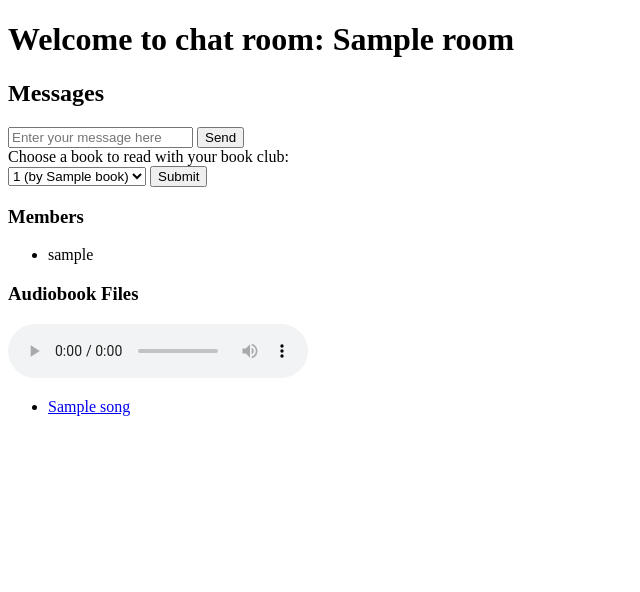
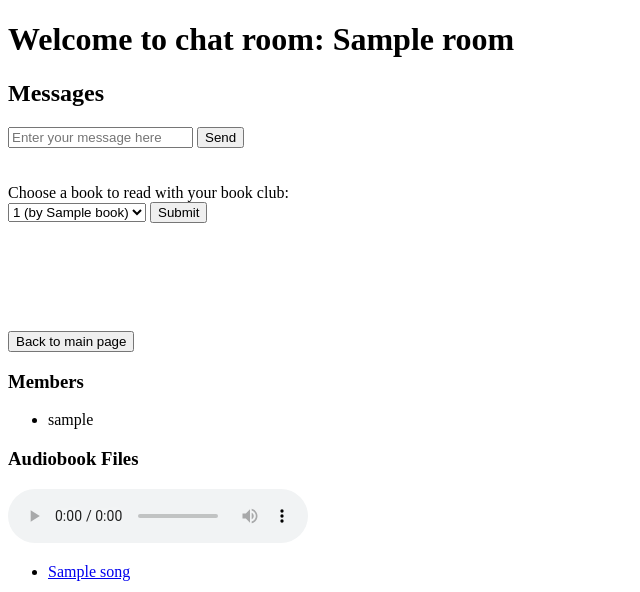
Before and after one commit to sharonwangg/cs411-proj, a Flask app: template cs411_project/back/for_demo/templates/view_room.html in a window 1280 px wide. Shown: the top 592 px of the page, without its empty margins (0-640 px from the left). Run offline with Flask 2, Linux system fonts and the light colour scheme; the template is opened without the code that fills it: most values are stand-ins (such as "Sample title", 1, 10 or a date in 2020); parts of the project's set-up code (start-up, migrations or seed data) failed here and were passed over; some libraries are stand-ins or nearby versions.

Commit message:
added back button
added back button

```diff
--- a/cs411_project/back/for_demo/templates/view_room.html
+++ b/cs411_project/back/for_demo/templates/view_room.html
@@ -18,6 +18,9 @@
     <input type="text" id="message_input" placeholder="Enter your message here">
     <button type="submit">Send</button>
 </form>
+
+<br>
+<br>
     <label for="books">Choose a book to read with your book club:</label>
 <form method="post" action="/audio/books">
     <select id="book" name ="books">
@@ -26,6 +29,15 @@
         {% endfor %}
     </select>
     <input type="submit" value="Submit">
+</form>
+<br>
+<br>
+<br>
+<br>
+<br>
+<br>
+<form method="post" action="/">
+<button type="submit">Back to main page</button>
 </form>
 
 <h3>Members</h3>
```
